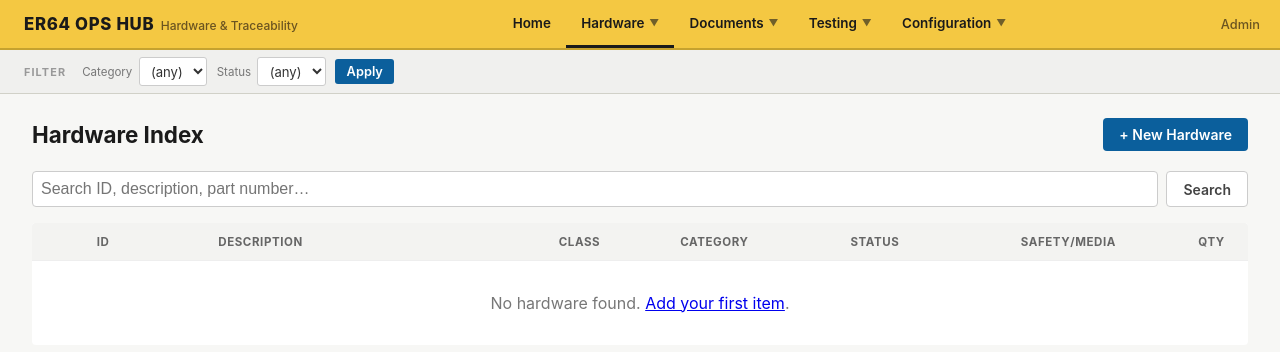
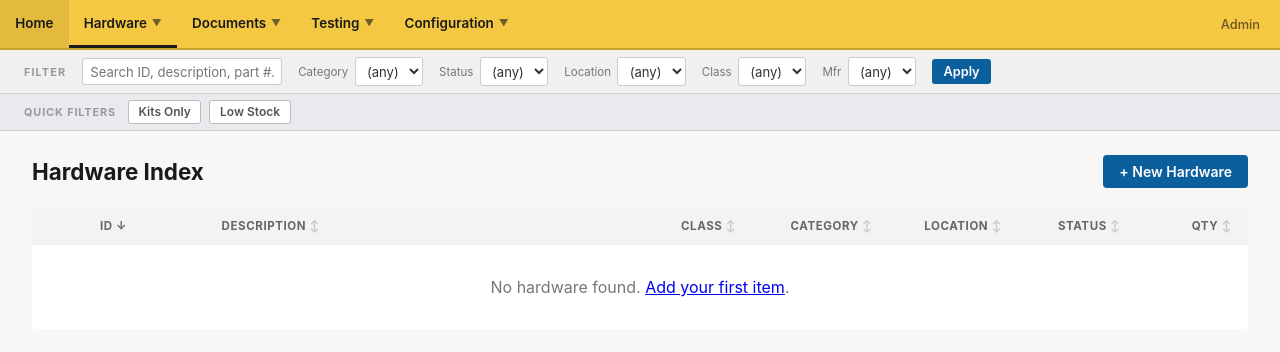
Before and after one commit to cgburnsi/Hardware-Tracker, a Flask app: page /hardware/ in a window 1280 px wide. Shown: the top 352 px of the page. Run offline with Flask 3, Linux system fonts and the light colour scheme; data that the repository does not hold is empty.

Commit message:
Add hardware list filtering: sortable columns, filter dropdowns, quick-filter chip bar
- Extended hardware_list route with location, classification, manufacturer dropdowns,
  kits_only and low_stock flags, and whitelisted column sorting
- Consolidated all filters into subbar; moved quick-filter chips to a dedicated bar below
- Added sortable column headers with asc/desc indicators
- Added Location column to hardware table
- Removed brand text from topbar; nav now starts flush left

Co-Authored-By: Claude Sonnet 4.6 <noreply@anthropic.com>

```diff
--- a/app/templates/base.html
+++ b/app/templates/base.html
@@ -33,18 +33,12 @@
         background: var(--bg-header);
         border-bottom: 2px solid #c6a22f;
         height: 50px; flex-shrink: 0;
-        padding: 0 1.25rem 0 1.5rem;
+        padding: 0 1.25rem 0 0;
       }
-      .topbar-brand {
-        display: flex; align-items: baseline; gap: 0.4rem;
-        align-self: center;
-      }
-      .app-title { font-weight: 800; font-size: 1.05rem; letter-spacing: 0.04em; color: #1a1a1a; }
-      .app-subtitle { font-size: 0.75rem; color: #6b5420; font-weight: 500; }
       .topbar-right { display: flex; align-items: center; font-size: 0.8rem; color: #6b5420; font-weight: 500; }
 
       /* ── TOP NAV ── */
-      .top-nav { display: flex; align-items: stretch; margin: 0 1.5rem; }
+      .top-nav { display: flex; align-items: stretch; margin: 0; }
 
       .nav-item { position: relative; display: flex; align-items: stretch; }
 
@@ -231,11 +225,6 @@
     <div class="page">
 
       <header class="topbar">
-        <div class="topbar-brand">
-          <span class="app-title">ER64 OPS HUB</span>
-          <span class="app-subtitle">Hardware &amp; Traceability</span>
-        </div>
-
         <nav class="top-nav">
 
           <div class="nav-item">
--- a/app/templates/hardware_list.html
+++ b/app/templates/hardware_list.html
@@ -4,9 +4,13 @@
 
 {% block sidebar_filters %}
 <div class="subbar">
+  <form method="get" style="display:contents;">
     <span class="sidebar-section-title">Filter</span>
-  <form method="get">
-    <input type="hidden" name="q" value="{{ q }}">
+    <input type="text" name="q"
+           placeholder="Search ID, description, part #…"
+           value="{{ q }}"
+           style="width:200px; border:1px solid #ccc; border-radius:3px; padding:0.28rem 0.45rem; font-size:0.82rem; background:#fff; font-family:inherit;">
+
     <div class="filter-field">
       <span class="filter-field-label">Category</span>
       <select name="category" class="sidebar-select">
@@ -16,6 +20,7 @@
         {% endfor %}
       </select>
     </div>
+
     <div class="filter-field">
       <span class="filter-field-label">Status</span>
       <select name="status" class="sidebar-select">
@@ -25,8 +30,72 @@
         {% endfor %}
       </select>
     </div>
+
+    <div class="filter-field">
+      <span class="filter-field-label">Location</span>
+      <select name="location" class="sidebar-select">
+        <option value="">(any)</option>
+        {% for loc in locations %}
+          <option value="{{ loc }}" {% if loc == location %}selected{% endif %}>{{ loc }}</option>
+        {% endfor %}
+      </select>
+    </div>
+
+    <div class="filter-field">
+      <span class="filter-field-label">Class</span>
+      <select name="classification" class="sidebar-select">
+        <option value="">(any)</option>
+        {% for cl in classifications %}
+          <option value="{{ cl }}" {% if cl == classification %}selected{% endif %}>{{ cl }}</option>
+        {% endfor %}
+      </select>
+    </div>
+
+    <div class="filter-field">
+      <span class="filter-field-label">Mfr</span>
+      <select name="manufacturer" class="sidebar-select">
+        <option value="">(any)</option>
+        {% for m in manufacturers %}
+          <option value="{{ m }}" {% if m == manufacturer %}selected{% endif %}>{{ m }}</option>
+        {% endfor %}
+      </select>
+    </div>
+
+    {# preserve sort state across filter apply #}
+    <input type="hidden" name="sort" value="{{ sort }}">
+    <input type="hidden" name="order" value="{{ order }}">
+
     <button type="submit" class="sidebar-button">Apply</button>
   </form>
+</div>
+
+<div style="background:#e8eaed; border-bottom:1px solid #d1d1c8; padding:0.35rem 1.5rem; display:flex; align-items:center; gap:0.5rem; flex-wrap:wrap;">
+  <span style="font-size:0.68rem; font-weight:700; text-transform:uppercase; letter-spacing:0.08em; color:#999; margin-right:0.25rem;">Quick Filters</span>
+
+  {% if kits_only %}
+    <a href="{{ url_for('hardware.hardware_list', q=q, category=category, status=status, location=location, classification=classification, manufacturer=manufacturer, sort=sort, order=order, low_stock=low_stock) }}"
+       style="background:#0b5f9c; color:#fff; border-radius:3px; padding:0.22rem 0.6rem; font-size:0.75rem; font-weight:700; text-decoration:none;">
+      Kits Only ✕
+    </a>
+  {% else %}
+    <a href="{{ url_for('hardware.hardware_list', q=q, category=category, status=status, location=location, classification=classification, manufacturer=manufacturer, sort=sort, order=order, kits_only=1, low_stock=low_stock) }}"
+       style="background:#fff; color:#555; border:1px solid #bbb; border-radius:3px; padding:0.22rem 0.6rem; font-size:0.75rem; font-weight:600; text-decoration:none;">
+      Kits Only
+    </a>
+  {% endif %}
+
+  {% if low_stock %}
+    <a href="{{ url_for('hardware.hardware_list', q=q, category=category, status=status, location=location, classification=classification, manufacturer=manufacturer, sort=sort, order=order, kits_only=kits_only) }}"
+       style="background:#b45309; color:#fff; border-radius:3px; padding:0.22rem 0.6rem; font-size:0.75rem; font-weight:700; text-decoration:none;">
+      Low Stock ✕
+    </a>
+  {% else %}
+    <a href="{{ url_for('hardware.hardware_list', q=q, category=category, status=status, location=location, classification=classification, manufacturer=manufacturer, sort=sort, order=order, kits_only=kits_only, low_stock=1) }}"
+       style="background:#fff; color:#555; border:1px solid #bbb; border-radius:3px; padding:0.22rem 0.6rem; font-size:0.75rem; font-weight:600; text-decoration:none;">
+      Low Stock
+    </a>
+  {% endif %}
+
 </div>
 {% endblock %}
 
@@ -37,27 +106,31 @@
   <a href="{{ url_for('hardware.hardware_new') }}" class="primary-button">+ New Hardware</a>
 </div>
 
-  <form method="get" style="display:flex; gap:0.5rem; margin-bottom:1rem;">
-    <input type="hidden" name="category" value="{{ category }}">
-    <input type="hidden" name="status" value="{{ status }}">
-    <input type="text" name="q"
-           placeholder="Search ID, description, part number…"
-           value="{{ q }}"
-           style="flex:1; border:1px solid #ccc; border-radius:4px; background:#fff;">
-    <button type="submit" class="secondary-button">Search</button>
-  </form>
+{# ── Sortable header macro ── #}
+{% macro sort_link(col, label) %}
+  {% set new_order = 'asc' if (sort == col and order == 'desc') else ('desc' if sort == col else 'asc') %}
+  <a href="{{ url_for('hardware.hardware_list', q=q, category=category, status=status, location=location, classification=classification, manufacturer=manufacturer, kits_only=kits_only, low_stock=low_stock, sort=col, order=new_order) }}"
+     style="color:inherit; text-decoration:none; white-space:nowrap;">
+    {{ label }}
+    {% if sort == col %}
+      {{ '↑' if order == 'asc' else '↓' }}
+    {% else %}
+      <span style="opacity:0.3;">↕</span>
+    {% endif %}
+  </a>
+{% endmacro %}
 
 <table>
   <thead>
     <tr>
       <th style="width:52px;"></th>
-        <th style="width: 10%">ID</th>
-        <th style="width: 28%">Description</th>
-        <th style="width: 10%">Class</th>
-        <th style="width: 14%">Category</th>
-        <th style="width: 14%">Status</th>
-        <th style="width: 14%">Safety/Media</th>
-        <th style="width: 6%; text-align:center;">Qty</th>
+      <th style="width:10%;">{{ sort_link('hardware_id', 'ID') }}</th>
+      <th>{{ sort_link('description', 'Description') }}</th>
+      <th style="width:9%;">{{ sort_link('classification', 'Class') }}</th>
+      <th style="width:11%;">{{ sort_link('category', 'Category') }}</th>
+      <th style="width:11%;">{{ sort_link('location', 'Location') }}</th>
+      <th style="width:11%;">{{ sort_link('status', 'Status') }}</th>
+      <th style="width:5%; text-align:center;">{{ sort_link('quantity', 'Qty') }}</th>
     </tr>
   </thead>
   <tbody>
@@ -76,11 +149,13 @@
             </div>
           {% endif %}
         </td>
+
         <td>
           <a href="{{ url_for('hardware.hardware_detail', id=item['id']) }}" style="font-weight:700;">
             {{ item['hardware_id'] }}
           </a>
         </td>
+
         <td>
           {{ item['description'] }}
           {% if item['classification'] == 'Flight' %}
@@ -91,10 +166,13 @@
           {% endif %}
           {% if item['manufacturer'] %}<div style="font-size:0.75rem; color:#666;">{{ item['manufacturer'] }}</div>{% endif %}
         </td>
-          <td>
-            <span style="color:#666;">{{ item['classification'] or '-' }}</span>
-          </td>
+
+        <td><span style="color:#666;">{{ item['classification'] or '-' }}</span></td>
+
         <td>{{ item['category'] or '-' }}</td>
+
+        <td style="font-size:0.88rem; color:#555;">{{ item['location'] or '-' }}</td>
+
         <td>
           {% set s = item['status']|lower %}
           {% if 'quarantined' in s %}<span class="badge badge-quarantined">{{ item['status'] }}</span>
@@ -103,20 +181,18 @@
           {% elif 'new' in s %}<span class="badge badge-new">{{ item['status'] }}</span>
           {% else %}<span class="badge badge-maintenance">{{ item['status'] }}</span>{% endif %}
         </td>
-          <td>
-            {% if item['safety_class'] and item['safety_class'] != 'None' %}
-              <span style="color:#d9534f; font-weight:600;">{{ item['safety_class'] }}</span>
-              {% if item['propellant_or_media'] %}<span style="font-size:0.8rem; color:#444;">({{ item['propellant_or_media'] }})</span>{% endif %}
-            {% else %}<span style="color:#999;">-</span>{% endif %}
-          </td>
+
         <td style="text-align:center; font-weight:600;
                    color:{% if item['quantity'] == 0 %}#dc3545{% elif item['quantity'] != None and item['quantity'] <= 2 %}#b45309{% else %}#333{% endif %};">
           {{ item['quantity'] if item['quantity'] is not none else 1 }}
         </td>
       </tr>
     {% else %}
-        <tr><td colspan="8" style="text-align:center; padding: 2rem; color:#777;">No hardware found. <a href="{{ url_for('hardware.hardware_new') }}">Add your first item</a>.</td></tr>
+      <tr><td colspan="8" style="text-align:center; padding:2rem; color:#777;">
+        No hardware found. <a href="{{ url_for('hardware.hardware_new') }}">Add your first item</a>.
+      </td></tr>
     {% endfor %}
   </tbody>
 </table>
+
 {% endblock %}
```
Also changed, not shown: app/hardware.py (+49 -28 lines). Lines whose indentation alone changed are shown as unchanged.
